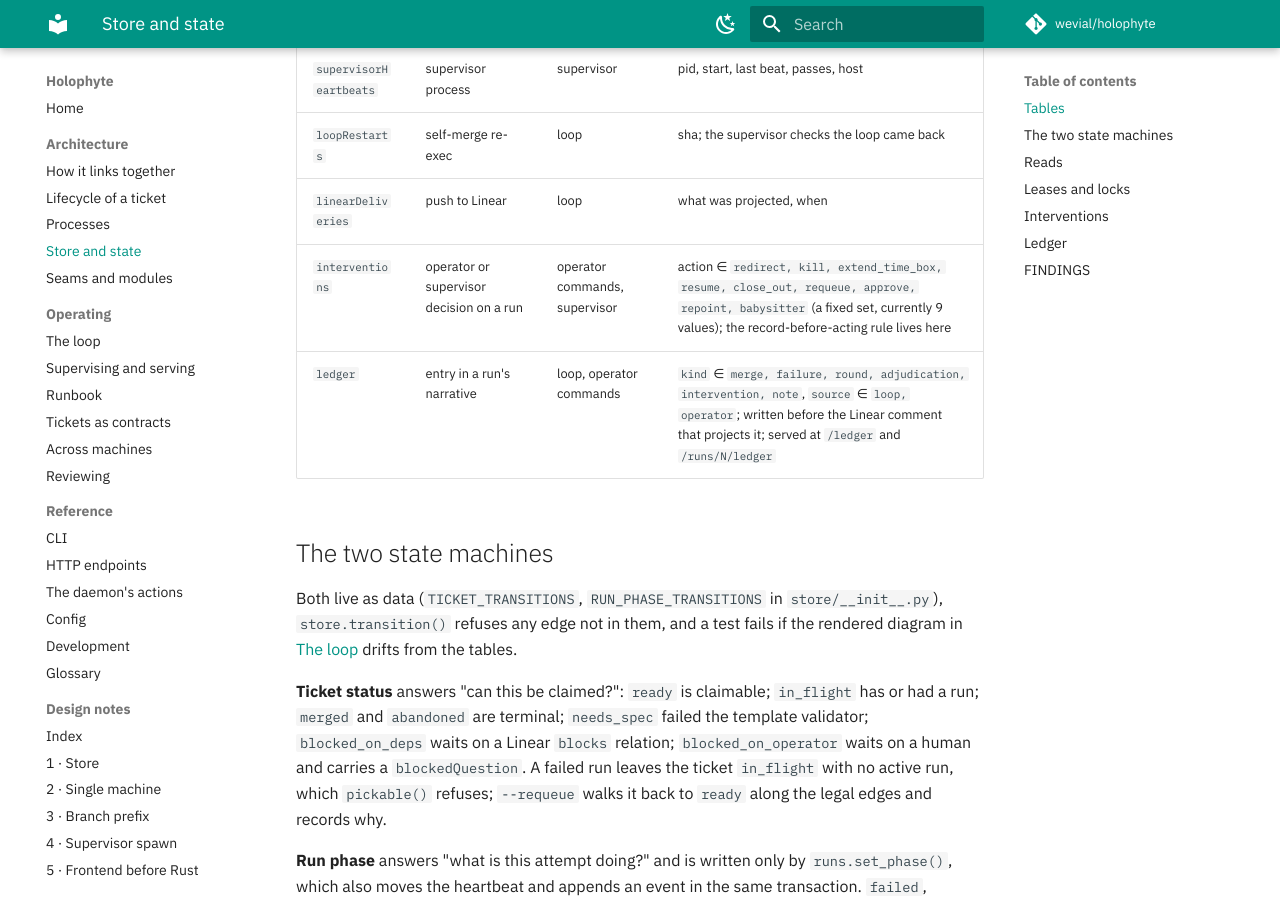
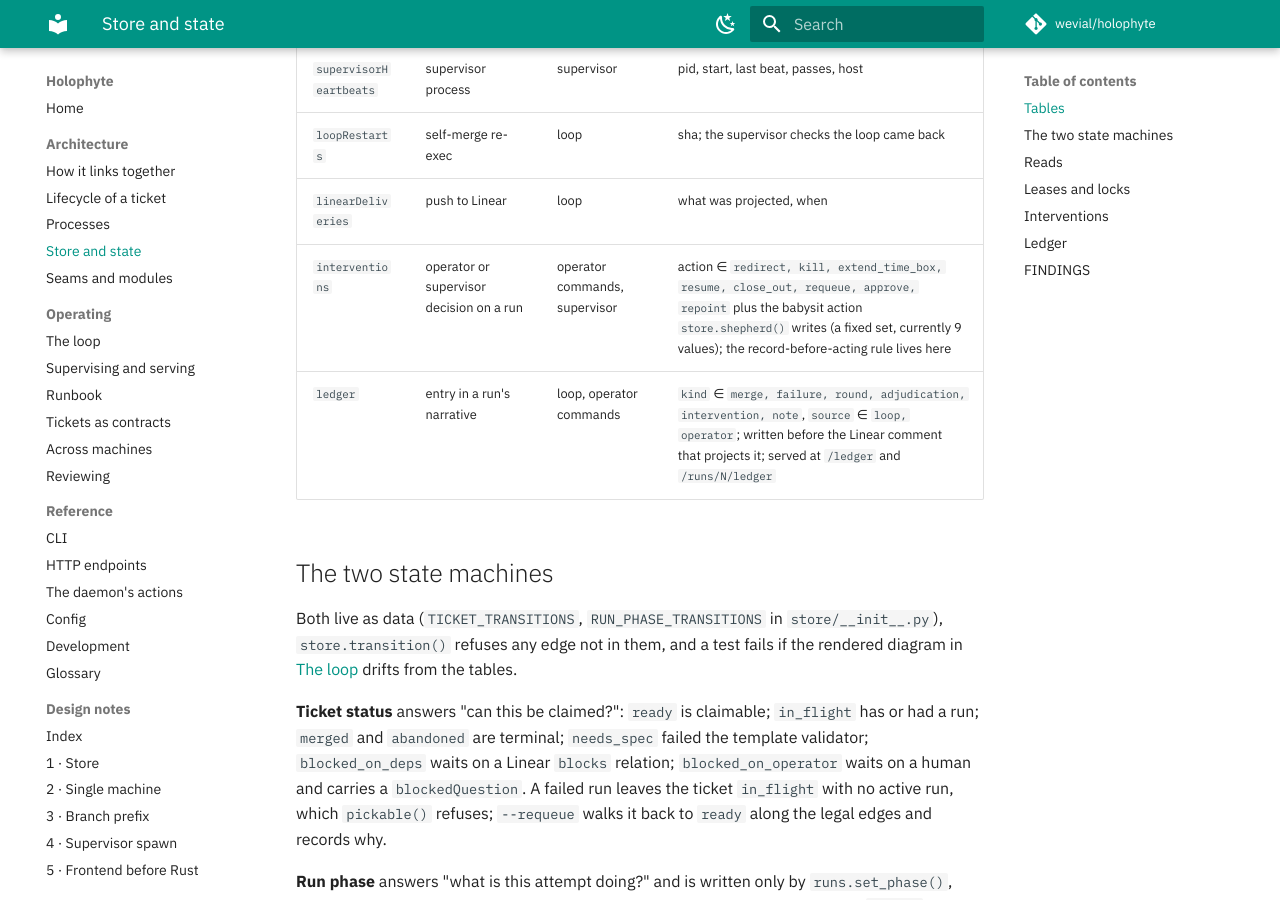
Before and after one commit to wevial/holophyte, an MkDocs documentation site: the page built from docs/architecture/data.md, in a window 1280 px wide and 900 px high, scrolled down 988 px. Built offline with MkDocs 1.6.1 and Material for MkDocs 9.7.7, drawn with Linux system fonts in a browser that asks for light colours; comment, search, counter and statistics services are not loaded.

Commit message:
KO-373: Address review: the bare --babysit test asserts the persisted note; data.md names the preserved action
Review findings and adjudications:

ADDRESS tests/test_cli_approve.py: the bare `--babysit` test only checked
the action value, so a default note changed in memory to the old wording
would still pass. It now reads the intervention runEvent back from the
store and asserts the literal "human shepherd: sent back to the
babysitter", independent of BABYSIT_DEFAULT_NOTE. Witnesses acceptance
criterion 2.

ADDRESS docs/architecture/data.md: the `interventions` action enumeration
listed `babysitter`, a value the store never accepts; the stored value
stays `shepherd` until the migration ticket. The row now describes it as
the babysit action `store.shepherd()` writes, matching cli.md, the
glossary and the runbook, and keeping the docs grep in test_docs clean.

```diff
--- a/docs/architecture/data.md
+++ b/docs/architecture/data.md
@@ -23,7 +23,7 @@ the loop and its supervisor contend on one file without either dying.
 | `supervisorHeartbeats` | supervisor process | supervisor | pid, start, last beat, passes, host |
 | `loopRestarts` | self-merge re-exec | loop | sha; the supervisor checks the loop came back |
 | `linearDeliveries` | push to Linear | loop | what was projected, when |
-| `interventions` | operator or supervisor decision on a run | operator commands, supervisor | action ∈ `redirect, kill, extend_time_box, resume, close_out, requeue, approve, repoint, babysitter` (a fixed set, currently 9 values); the record-before-acting rule lives here |
+| `interventions` | operator or supervisor decision on a run | operator commands, supervisor | action ∈ `redirect, kill, extend_time_box, resume, close_out, requeue, approve, repoint` plus the babysit action `store.shepherd()` writes (a fixed set, currently 9 values); the record-before-acting rule lives here |
 | `ledger` | entry in a run's narrative | loop, operator commands | `kind` ∈ `merge, failure, round, adjudication, intervention, note`, `source` ∈ `loop, operator`; written before the Linear comment that projects it; served at `/ledger` and `/runs/N/ledger` |
 
 ## The two state machines
```
Also changed, not shown: 1 other file.
